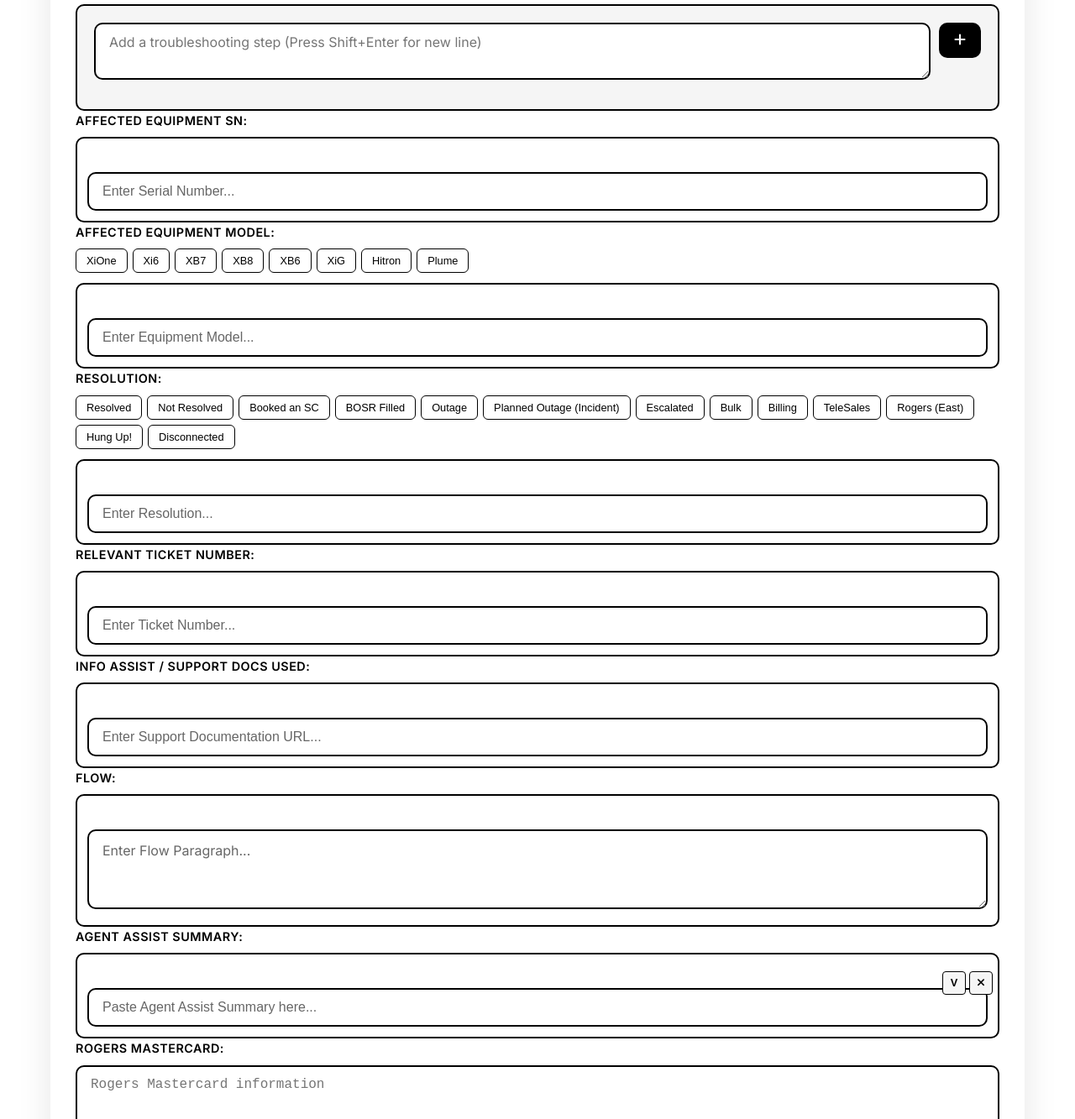
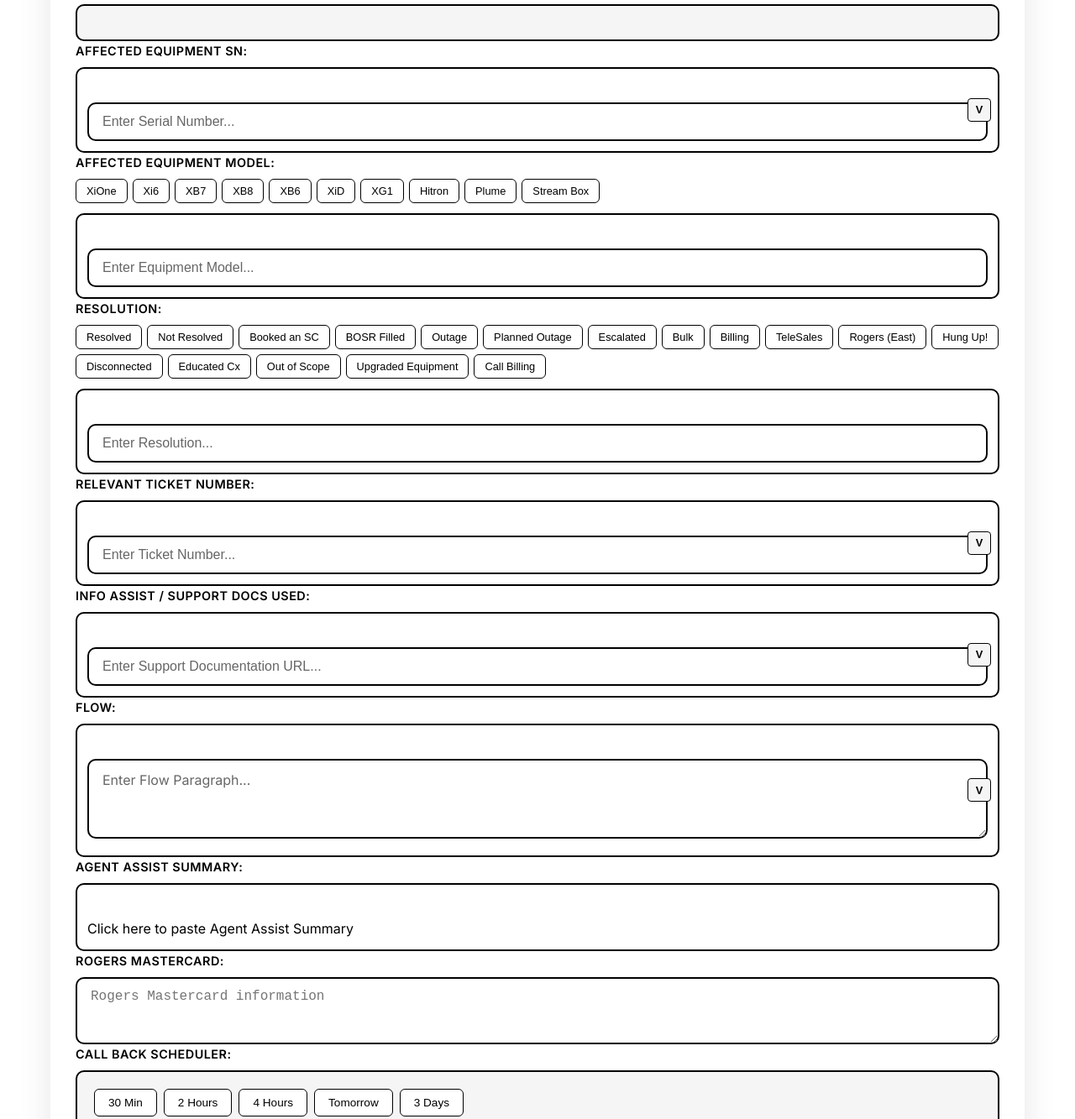
Before and after one commit to hoz-efa/casecraft, a plain HTML site: page index.html in a window 1280 px wide. Shown: the part 1050-2383 px from the top of the page at 84% size. Drawn offline with Linux system fonts and the light colour scheme.

Commit message:
Update index.html

```diff
--- a/index.html
+++ b/index.html
@@ -159,6 +159,7 @@
                                                     <button type="button" class="reason-btn" data-reason="TV Channel Issues">Channel Issues</button>
                                                     <button type="button" class="reason-btn" data-reason="TV Wi-Fi issues">TV Wi-Fi</button>
                                                     <button type="button" class="reason-btn" data-reason="Missing Channels">Missing Channels</button>
+                                                    <button type="button" class="reason-btn" data-reason="TV Box Activation Error">TV Activation</button>
                                                 </div>
                                             </div>
                                         </div>
@@ -218,6 +219,7 @@
                                                     <button type="button" class="reason-btn" data-reason="Cancel the Services/Contract">Cancel Services</button>
                                                     <button type="button" class="reason-btn" data-reason="General Queries">General</button>
                                                     <button type="button" class="reason-btn" data-reason="Can't login to Shaw ID">Shaw ID login</button>
+                                                    <button type="button" class="reason-btn" data-reason="MFA Issue on Shaw ID">MFA Issue</button>
                                                     <button type="button" class="reason-btn" data-reason="Vacation Suspension">Vacation</button>
                                                     <button type="button" class="reason-btn" data-reason="Address Transfer">Address Transfer</button>
                                                 </div>
@@ -267,12 +269,6 @@
                             <div class="form-group full-width">
                                 <label for="troubleshootingSteps">Troubleshooting Steps:</label>
                                 <div class="troubleshooting-container">
-                                    <div class="step-input-container">
-                                        <textarea id="stepInput" placeholder="Add a troubleshooting step (Press Shift+Enter for new line)"></textarea>
-                                        <button type="button" id="addStepBtn" class="add-step-btn">
-                                            <i class="fas fa-plus"></i>
-                                        </button>
-                                    </div>
                                     <div class="steps-list" id="stepsList">
                                         <!-- Steps will be added here dynamically -->
                                     </div>
@@ -290,6 +286,11 @@
                                         <!-- Equipment SN tags will be added here -->
                                     </div>
                                     <input type="text" id="affectedEquipmentSN" name="affectedEquipmentSN" placeholder="Enter Serial Number..." class="equipment-input">
+                                    <div class="input-actions">
+                                        <button type="button" class="input-action-btn paste-btn" data-target="affectedEquipmentSN" title="Paste from clipboard">
+                                            V
+                                        </button>
+                                    </div>
                                 </div>
                             </div>
 
@@ -302,9 +303,11 @@
                                         <button type="button" class="model-btn" data-model="XB7">XB7</button>
                                         <button type="button" class="model-btn" data-model="XB8">XB8</button>
                                         <button type="button" class="model-btn" data-model="XB6">XB6</button>
-                                        <button type="button" class="model-btn" data-model="XiG">XiG</button>
+                                        <button type="button" class="model-btn" data-model="XiG">XiD</button>
+                                        <button type="button" class="model-btn" data-model="XG1">XG1</button>
                                         <button type="button" class="model-btn" data-model="Hitron">Hitron</button>
                                         <button type="button" class="model-btn" data-model="Plume">Plume</button>
+                                        <button type="button" class="model-btn" data-model="Xfinity Stream Box">Stream Box</button>
                                     </div>
                                 </div>
                                 <div class="equipment-input-container">
@@ -321,17 +324,21 @@
                                     <div class="resolution-buttons">
                                         <button type="button" class="resolution-btn" data-resolution="Resolved">Resolved</button>
                                         <button type="button" class="resolution-btn" data-resolution="Not Resolved">Not Resolved</button>
-                                        <button type="button" class="resolution-btn" data-resolution="Booked an SC">Booked an SC</button>
-                                        <button type="button" class="resolution-btn" data-resolution="BOSR Filled">BOSR Filled</button>
-                                        <button type="button" class="resolution-btn" data-resolution="Outage">Outage</button>
-                                        <button type="button" class="resolution-btn" data-resolution="Planned Outage (Incident)">Planned Outage (Incident)</button>
-                                        <button type="button" class="resolution-btn" data-resolution="Escalated">Escalated</button>
-                                        <button type="button" class="resolution-btn" data-resolution="Transferred to Bulk">Bulk</button>
-                                        <button type="button" class="resolution-btn" data-resolution="Transferred to Billing">Billing</button>
-                                        <button type="button" class="resolution-btn" data-resolution="Transferred to TeleSales">TeleSales</button>
-                                        <button type="button" class="resolution-btn" data-resolution="Transferred to Rogers (East)">Rogers (East)</button>
-                                        <button type="button" class="resolution-btn" data-resolution="Cx hung up the call">Hung Up!</button>
-                                        <button type="button" class="resolution-btn" data-resolution="Cx got disconnected">Disconnected</button>
+                                        <button type="button" class="resolution-btn" data-resolution="Booked an Service Call">Booked an SC</button>
+                                        <button type="button" class="resolution-btn" data-resolution="BOSR Filled for the issue">BOSR Filled</button>
+                                        <button type="button" class="resolution-btn" data-resolution="Outage Found on Serivce Now">Outage</button>
+                                        <button type="button" class="resolution-btn" data-resolution="Planned Outage (Change) Found on Serivce Now">Planned Outage</button>
+                                        <button type="button" class="resolution-btn" data-resolution="Escalated Case">Escalated</button>
+                                        <button type="button" class="resolution-btn" data-resolution="Transferred Customer to Bulk">Bulk</button>
+                                        <button type="button" class="resolution-btn" data-resolution="Transferred Customer to Billing">Billing</button>
+                                        <button type="button" class="resolution-btn" data-resolution="Transferred Customer to TeleSales">TeleSales</button>
+                                        <button type="button" class="resolution-btn" data-resolution="Transferred Customer to Rogers (East)">Rogers (East)</button>
+                                        <button type="button" class="resolution-btn" data-resolution="Customer hung up the call">Hung Up!</button>
+                                        <button type="button" class="resolution-btn" data-resolution="Customer got disconnected">Disconnected</button>
+                                        <button type="button" class="resolution-btn" data-resolution="Educated Customer">Educated Cx</button>
+                                        <button type="button" class="resolution-btn" data-resolution="Out of Scope">Out of Scope</button>
+                                        <button type="button" class="resolution-btn" data-resolution="Upgraded the equipment(s)">Upgraded Equipment</button>
+                                        <button type="button" class="resolution-btn" data-resolution="Educated Customer to Call Billing for the issue">Call Billing</button>
                                     </div>
                                 </div>
                                 <div class="equipment-input-container">
@@ -349,6 +356,11 @@
                                         <!-- Ticket number tags will be added here -->
                                     </div>
                                     <input type="text" id="relevantTicketNumber" name="relevantTicketNumber" placeholder="Enter Ticket Number..." class="equipment-input">
+                                    <div class="input-actions">
+                                        <button type="button" class="input-action-btn paste-btn" data-target="relevantTicketNumber" title="Paste from clipboard">
+                                            V
+                                        </button>
+                                    </div>
                                 </div>
                             </div>
 
@@ -359,6 +371,11 @@
                                         <!-- Info Assist tags will be added here -->
                                     </div>
                                     <input type="text" id="infoAssist" name="infoAssist" placeholder="Enter Support Documentation URL..." class="equipment-input">
+                                    <div class="input-actions">
+                                        <button type="button" class="input-action-btn paste-btn" data-target="infoAssist" title="Paste from clipboard">
+                                            V
+                                        </button>
+                                    </div>
                                 </div>
                             </div>
 
@@ -369,24 +386,23 @@
                                         <!-- Flow paragraph tags will be added here -->
                                     </div>
                                     <textarea id="flow" name="flow" placeholder="Enter Flow Paragraph..." class="equipment-input flow-textarea" rows="3"></textarea>
+                                    <div class="input-actions">
+                                        <button type="button" class="input-action-btn paste-btn" data-target="flow" title="Paste from clipboard">
+                                            V
+                                        </button>
+                                    </div>
                                 </div>
                             </div>
 
                             <div class="form-group full-width">
                                 <label for="agentAssistSummary">Agent Assist Summary:</label>
-                                <div class="equipment-input-container">
+                                <div class="equipment-input-container" id="agentAssistContainer">
                                     <div class="equipment-tags" id="agentAssistTags">
                                         <!-- Agent Assist Summary tags will be added here -->
                                     </div>
-                                    <input type="text" id="agentAssistSummary" name="agentAssistSummary" placeholder="Paste Agent Assist Summary here..." class="equipment-input">
-                                </div>
-                                <div class="input-actions">
-                                    <button type="button" class="input-action-btn paste-btn" data-target="agentAssistSummary" title="Paste from clipboard">
-                                        V
-                                    </button>
-                                    <button type="button" class="input-action-btn clear-btn" data-target="agentAssistSummary" title="Clear field">
-                                        <i class="fas fa-times"></i>
-                                    </button>
+                                    <div class="agent-assist-placeholder" id="agentAssistPlaceholder">
+                                        Click here to paste Agent Assist Summary
+                                    </div>
                                 </div>
                             </div>
 
@@ -399,6 +415,7 @@
                                 <label for="callBackScheduler">Call Back Scheduler:</label>
                                 <div class="call-back-scheduler-container">
                                     <div class="quick-schedule-options">
+                                        <button type="button" class="quick-schedule-btn" data-hours="0.5">30 Min</button>
                                         <button type="button" class="quick-schedule-btn" data-hours="2">2 Hours</button>
                                         <button type="button" class="quick-schedule-btn" data-hours="4">4 Hours</button>
                                         <button type="button" class="quick-schedule-btn" data-hours="24">Tomorrow</button>
@@ -795,10 +812,6 @@
 
         <!-- SPINS Tab Buttons -->
         <div class="fab-group" id="spinsFabGroup" style="display: none;">
-            <button type="button" class="fab-btn fab-clear" id="clearSpinsBtn" title="Clear SPINS Form">
-                <i class="fas fa-trash"></i>
-                <div class="tooltip-arrow"></div>
-            </button>
             <button type="button" class="fab-btn fab-copy" id="copySpinsBtn" title="Copy SPINS">
                 <i class="fas fa-copy"></i>
                 <div class="tooltip-arrow"></div>
@@ -818,6 +831,20 @@
         </div>
     </div>
 
+    <!-- Floating Troubleshooting Steps Input -->
+    <div class="floating-troubleshooting-input" id="floatingTroubleshootingInput">
+        <div class="floating-input-container">
+            <textarea
+                id="floatingStepInput"
+                placeholder="Add a troubleshooting step (Press Enter to send, Shift+Enter for new line)"
+                rows="1"
+            ></textarea>
+            <button type="button" id="floatingAddStepBtn" class="floating-send-btn" title="Send step">
+                <i class="fas fa-paper-plane"></i>
+            </button>
+        </div>
+    </div>
+
     <script src="script.js"></script>
 </body>
 </html>
```
